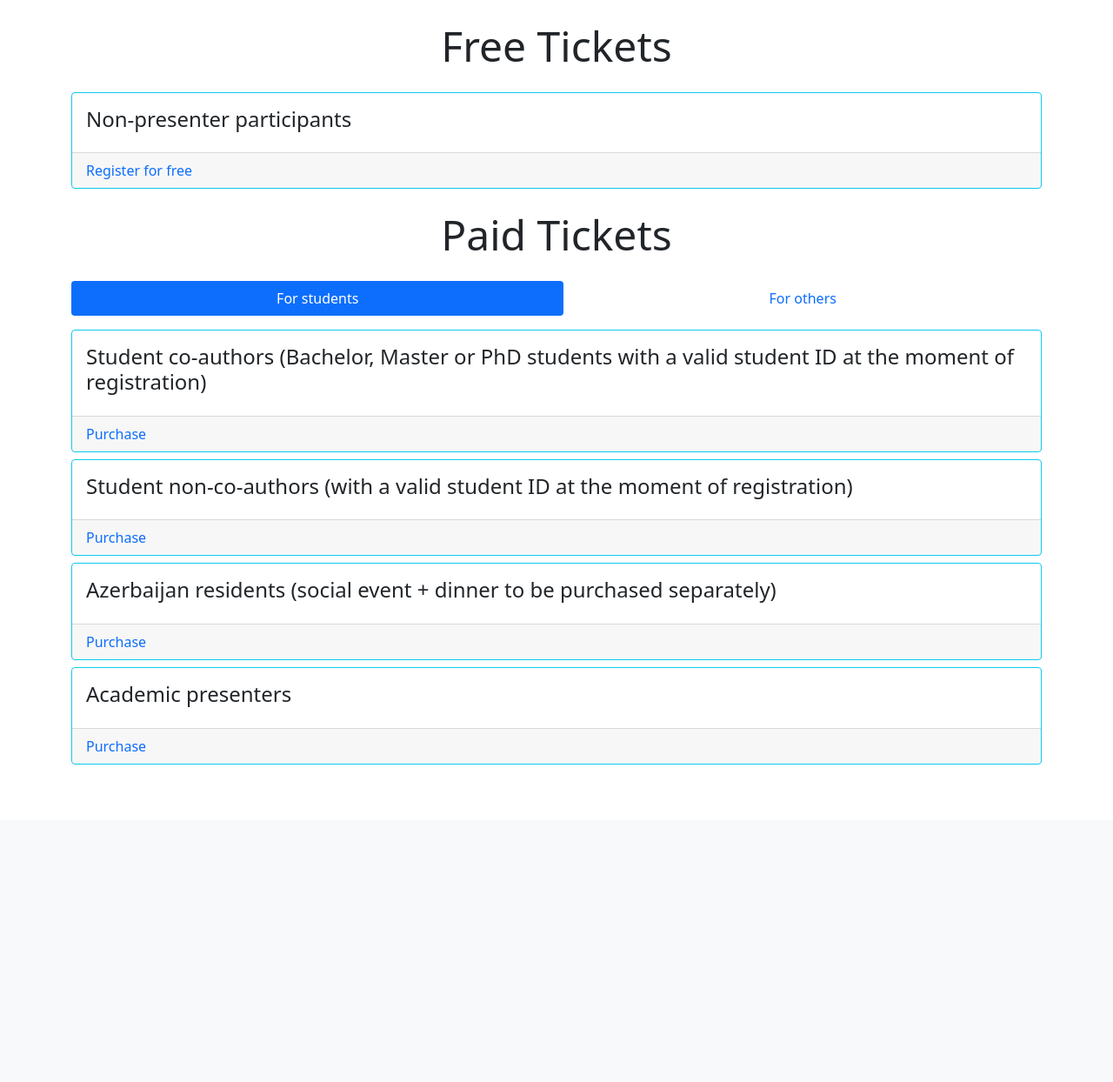
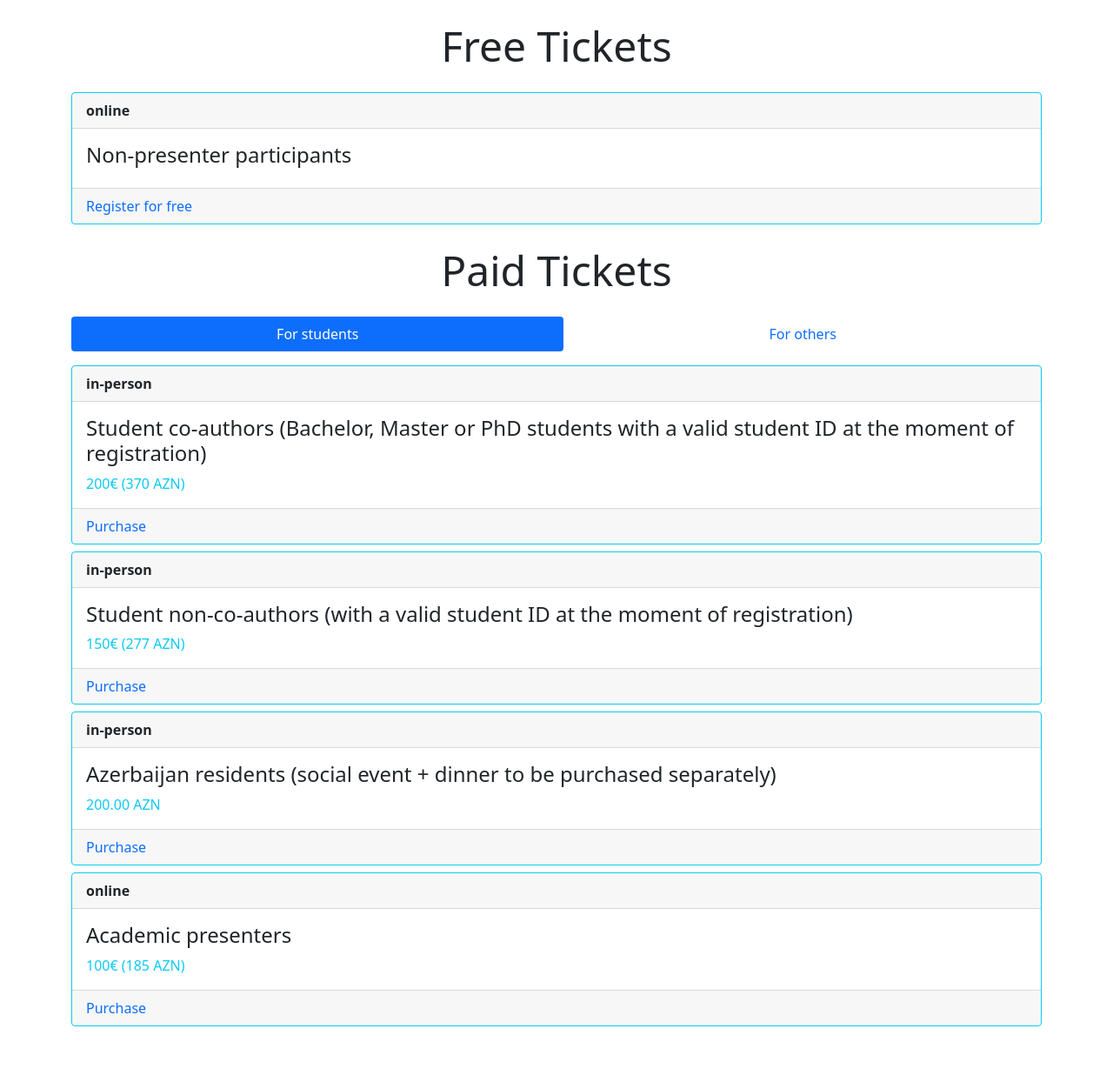
Before and after one commit to ufazuniversity/cce-2023-registration, a Django app: page / in a window 1280 px wide. Shown: the part 56-1300 px from the top of the page at 87% size. Before the commit the page ends 935 px from the top, so only its background shows below. Run offline with Django 4.2, Linux system fonts and the light colour scheme; data comes from the database, SQL or seed files in the repository; some libraries are stand-ins or nearby versions.

Commit message:
Added visual-price method

```diff
--- a/core/models.py
+++ b/core/models.py
@@ -2,6 +2,7 @@ from django.db import models
 from django.contrib.auth import models as auth_models
 from solo.models import SingletonModel
 from ckeditor import fields as ck_fields
+from django.conf import settings
 
 
 class RegistrationSettings(SingletonModel):
@@ -22,11 +23,19 @@ class Ticket(models.Model):
         max_length=20, choices=VARIANT_CHOICES, null=True, blank=True
     )
     is_limited = models.BooleanField(default=False)
-    no_available = models.PositiveIntegerField("Number of available tickets", null=True, blank=True)
-    locality = models.CharField(max_length=20, choices=LOCALITY_CHOICES, default="online")
+    no_available = models.PositiveIntegerField(
+        "Number of available tickets", null=True, blank=True
+    )
+    locality = models.CharField(
+        max_length=20, choices=LOCALITY_CHOICES, default="online"
+    )
 
     def __str__(self):
         return self.name
+
+    @property
+    def visual_price(self):
+        return self.price_text or f"{self.price} {settings.PAYRIFF_CURRENCY}"
 
 
 class Order(models.Model):
--- a/core/templates/core/includes/ticket.html
+++ b/core/templates/core/includes/ticket.html
@@ -1,4 +1,7 @@
 <div class="card mx-auto my-2 border-info">
+    <div class="card-header">
+        <strong>{{ ticket.locality }}</strong>
+    </div>
     <div class="card-body">
         <h4 class="card-title">
             <a class="text-dark text-decoration-none" href="{% url 'buy-ticket' ticket.id %}">
@@ -8,8 +11,8 @@
         {% if ticket.summary %}
         <p class="card-text">{{ ticket.summary }}</p>
         {% endif %}
-        {% if is_paid %}
-        <div class="price text-info me-2">{{ ticket.price }} AZN</div>
+        {% if ticket.is_paid %}
+        <div class="price text-info me-2">{{ ticket.visual_price }}</div>
         {% endif %}
     </div>
     <div class="card-footer d-flex justify-content-between align-items-center">
--- a/core/views.py
+++ b/core/views.py
@@ -14,7 +14,7 @@ logger = logging.getLogger(__name__)
 
 
 def index(request):
-    tickets = models.Ticket.objects.all().values()
+    tickets = models.Ticket.objects.all()
     free_tickets = tickets.filter(is_paid=False)
     student_tickets = tickets.filter(variant="student")
     other_tickets = tickets.filter(variant="other")
```
